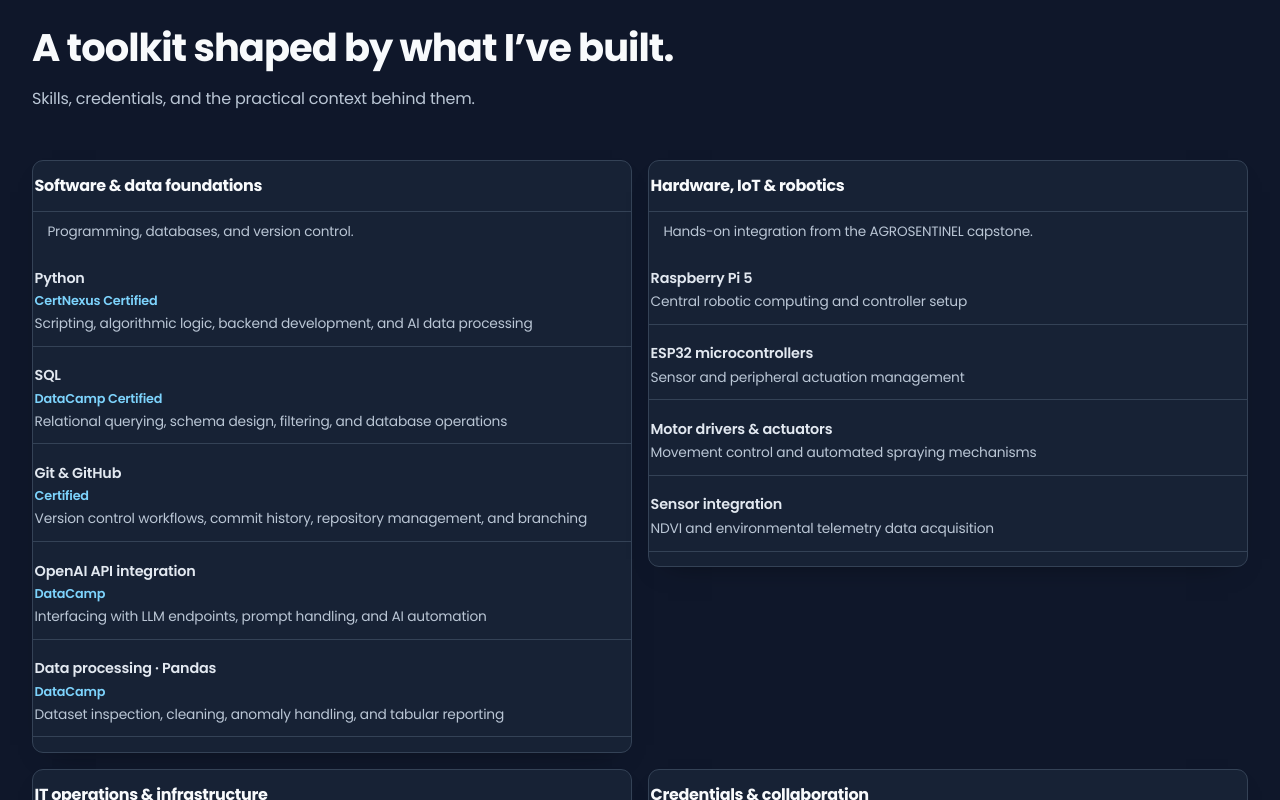
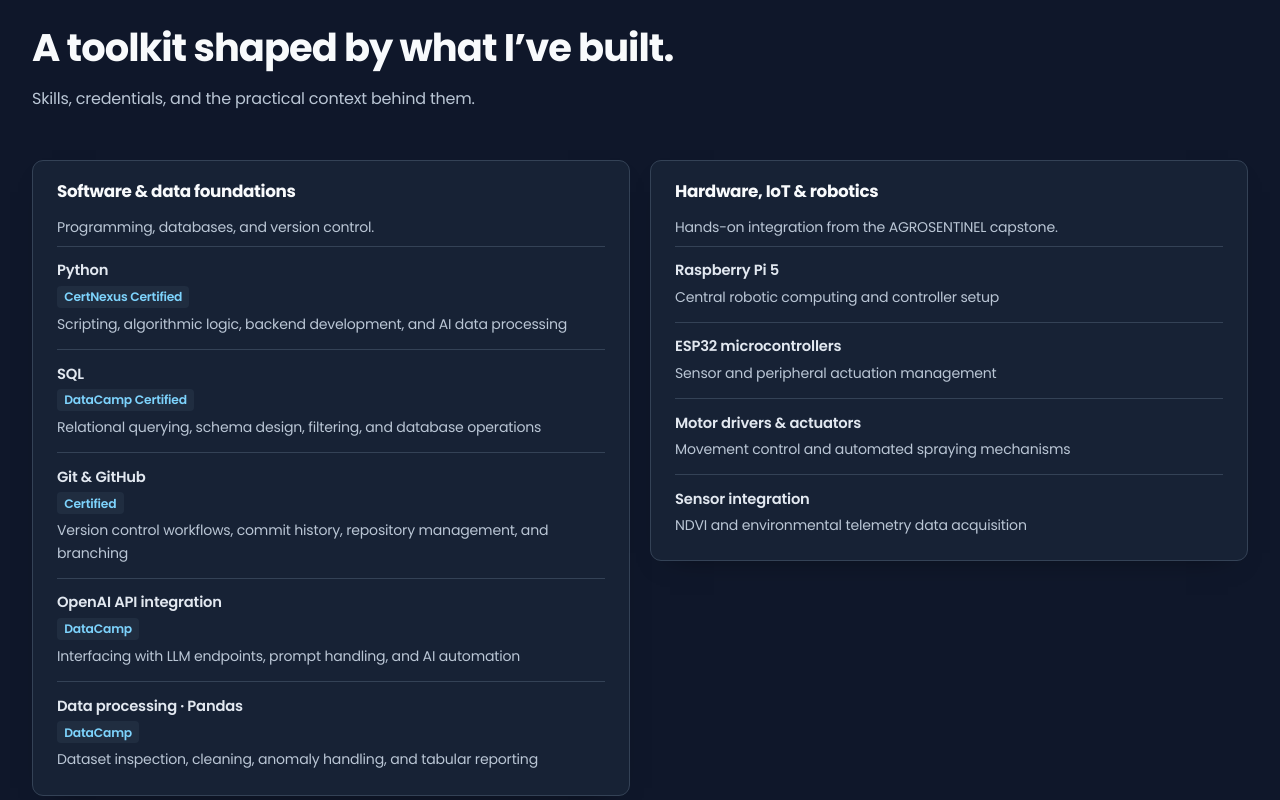
Before and after one commit to marktrowa199/Portfolio, a Next.js app: page / in a window 1280 px wide. Shown: the part 2000-2800 px from the top of the page. Built offline with nearby package versions, Linux system fonts and the light colour scheme.

Commit message:
refactor: separate experience and education sections

```diff
--- a/app/globals.css
+++ b/app/globals.css
@@ -117,20 +117,20 @@
 .about-detail-list h3 { font-size: .92rem; font-weight: 650; }
 .about-detail-list p { margin-top: .25rem; color: var(--text-muted); font-size: .86rem; line-height: 1.55; }
 
-.skill-wall { display: grid; grid-template-columns: repeat(1, minmax(0, 1fr)); gap: 1rem; align-items: start; }
+.skill-wall { display: grid; grid-template-columns: minmax(0, 1fr); gap: 1.25rem; align-items: start; }
 .skill-module { --module-color: var(--brick-blue); overflow: hidden; border: 1px solid var(--border); border-radius: 11px; background: var(--bg-raised); box-shadow: var(--shadow-block); }
 .skill-module--yellow { --module-color: var(--brick-yellow); }
 .skill-module--red { --module-color: var(--brick-red); }
 .skill-module--green { --module-color: var(--brick-green); }
-.skill-module__header { min-height: 3rem; display: flex; align-items: center; justify-content: space-between; gap: 1rem; border-bottom: 1px solid var(--border); padding: .8rem .1rem; color: var(--module-color); }
-.skill-module__header h3 { color: var(--text-heading); font-size: 1rem; font-weight: 650; letter-spacing: -.02em; }
-.skill-module__items { display: flex; flex-wrap: wrap; gap: .45rem; padding: .9rem 0; }
-.skill-module__subtitle { padding: .65rem .9rem 0; color: var(--text-muted); font-size: .85rem; line-height: 1.45; }
-.skill-module__items { display: grid; grid-template-columns: 1fr; }
-.skill-module__items li { display: grid; gap: .22rem; border-bottom: 1px solid var(--border); padding: .7rem .1rem; color: var(--text-main); font-size: .9rem; line-height: 1.45; }
-.skill-module__name { font-weight: 600; }
-.skill-module__tag { color: var(--module-color); font-size: .8rem; font-weight: 600; }
-.skill-module__note { color: var(--text-muted); font-size: .86rem; line-height: 1.5; }
+.skill-module { padding: 1.2rem clamp(1rem, 2vw, 1.5rem) .65rem; }
+.skill-module__header { display: flex; align-items: flex-start; justify-content: space-between; gap: 1rem; padding: 0 0 .85rem; color: var(--module-color); }
+.skill-module__header h3 { min-width: 0; color: var(--text-heading); font-size: 1.05rem; font-weight: 650; letter-spacing: -.02em; line-height: 1.35; }
+.skill-module__subtitle { color: var(--text-muted); font-size: .88rem; line-height: 1.55; }
+.skill-module__items { display: grid; grid-template-columns: minmax(0, 1fr); margin-top: .45rem; }
+.skill-module__items li { display: grid; min-width: 0; gap: .3rem; border-top: 1px solid var(--border); padding: .85rem 0; color: var(--text-main); font-size: .92rem; line-height: 1.5; }
+.skill-module__name { overflow-wrap: anywhere; font-weight: 600; line-height: 1.4; }
+.skill-module__tag { width: fit-content; max-width: 100%; border-radius: 4px; background: var(--bg-soft); padding: .16rem .45rem; color: var(--module-color); font-size: .77rem; font-weight: 600; line-height: 1.4; overflow-wrap: anywhere; }
+.skill-module__note { color: var(--text-muted); font-size: .88rem; line-height: 1.6; overflow-wrap: anywhere; }
 
 .journey-bricks { display: grid; gap: .75rem; }
 .journey-brick { --journey-color: var(--brick-blue); display: grid; grid-template-columns: minmax(6.4rem, .38fr) 1fr; gap: .9rem; align-items: stretch; }
@@ -173,6 +173,9 @@
 .project-tech-list { display: flex; flex-wrap: wrap; gap: .45rem; margin-top: .6rem; padding: 0; list-style: none; }
 .project-technology { display: inline-flex; min-height: 2rem; align-items: center; border: 1px solid var(--border); border-radius: 6px; background: var(--bg-soft); padding: .32rem .65rem; color: var(--text-main); font-size: .85rem; }
 .project-block__link-placeholder { color: var(--text-dim); font-size: .85rem; }
+.project-block__actions { display: flex; flex-wrap: wrap; gap: .75rem; }
+.project-demo-link { display: inline-flex; min-height: 2.75rem; align-items: center; justify-content: center; gap: .5rem; border: 1px solid var(--border); border-radius: 6px; background: var(--bg-soft); padding: .65rem .9rem; color: var(--text-heading); font-size: .88rem; font-weight: 600; line-height: 1.3; text-decoration: none; transition: border-color 180ms ease, color 180ms ease, background-color 180ms ease; }
+.project-demo-link:hover { border-color: var(--accent); background: var(--bg-raised); color: var(--accent); }
 
 @media (max-width: 640px) {
   .section-wrap { width: min(100% - 2rem, 76rem); }
@@ -187,7 +190,7 @@
   .journey-company__logo { width: 8rem; min-height: 3rem; }
 }
 
-@media (min-width: 640px) {
+@media (min-width: 960px) {
   .skill-wall { grid-template-columns: repeat(2, minmax(0, 1fr)); }
 }
 
--- a/components/hero/Hero.tsx
+++ b/components/hero/Hero.tsx
@@ -29,7 +29,7 @@
             Aspiring Associate Software Engineer / Junior Developer
           </p>
           <p className="mt-2 text-base font-medium text-[var(--text-muted)] sm:text-lg">
-            Software · data · AI · IoT
+            Software · data · AI · IoT · Full Stack Developer
           </p>
           <p className="mt-5 max-w-[58ch] text-base leading-relaxed text-[var(--text-muted)]">
             Motivated BSIT graduate from Our Lady of Fatima University seeking to apply my skills in Python, SQL, Git, and software development while contributing to engineering solutions and growing as a software engineer.
--- a/components/projects/Projects.tsx
+++ b/components/projects/Projects.tsx
@@ -8,6 +8,7 @@
   contribution?: string;
   features?: string[];
   technologies?: string[];
+  demoUrl?: string;
   sourceNote?: string;
   featured?: boolean;
 };
@@ -32,50 +33,13 @@
   {
     id: "jobup",
     title: "JobUp",
+    demoUrl: "https://job-up.vercel.app/",
     category: "AI · JOB SEARCH",
     summary: "AI-powered job application assistant / job search platform.",
     color: "yellow",
     sourceNote: "Further project details and a repository link aren’t available in the current source.",
   },
-  {
-    id: "netflix-analysis",
-    title: "Netflix Data Analysis",
-    category: "DATA · SQL",
-    summary: "SQL data analytics project using PostgreSQL.",
-    color: "red",
-    technologies: ["SQL", "PostgreSQL"],
-    sourceNote: "The dataset, query scope, contribution, results, and repository link aren’t documented here.",
-  },
-  {
-    id: "insightforge",
-    title: "InsightForge",
-    category: "DATA · ANALYSIS",
-    summary: "Dataset upload, cleaning, analysis, charts, and reports.",
-    color: "green",
-    sourceNote: "Further implementation details and a repository link aren’t available in the current source.",
-  },
-  {
-    id: "data-pipeline",
-    title: "Python & SQL Analytics Pipeline with OpenAI API",
-    category: "DATA · BACKEND",
-    summary: "Automated data cleaning, SQL query aggregation, and AI text synthesis.",
-    color: "blue",
-    context: "The repository describes a workflow for cleaning heterogeneous datasets, transforming them with relational SQL, and producing human-readable summaries.",
-    contribution: "Implemented relational SQL filtering, multi-table joins, and aggregates; used Pandas for missing values, anomaly handling, and type normalization; integrated OpenAI API for summaries. Related DataCamp Python Data Associate and SQL certifications are listed in credentials.",
-    features: ["Relational SQL filtering and multi-table joins.", "Pandas missing-value handling, anomaly detection, and type normalization.", "OpenAI API integration to generate natural-language summaries of data anomalies."],
-    technologies: ["Python", "SQL", "Pandas", "OpenAI API", "PostgreSQL"],
-  },
-  {
-    id: "it-ops-toolkit",
-    title: "IT Operations & Workstation Diagnostics Suite",
-    category: "SYSTEMS · AUTOMATION",
-    summary: "System deployment scripts, VPN verification, and workstation health diagnostics.",
-    color: "red",
-    context: "The repository describes reducing manual steps in workstation provisioning, VPN setup, and hardware health troubleshooting.",
-    contribution: "Developed operational scripts to check system configuration, audit device hardware, and verify secure VPN connectivity, drawing on enterprise IT support experience at Concentrix.",
-    features: ["System configuration checks, user profile setup, and VPN endpoint ping testing.", "Standardized hardware inventory logging for equipment lifecycle management.", "Diagnostic logging routines and issue documentation."],
-    technologies: ["PowerShell", "Python", "Windows", "Networking"],
-  },
+
 ];
 
 function ProjectBlock({ project }: { project: Project }) {
@@ -123,6 +87,13 @@
         )}
 
         {project.sourceNote && <p className="project-block__link-placeholder">{project.sourceNote}</p>}
+        {project.demoUrl && (
+          <div className="project-block__actions">
+            <a className="project-demo-link" href={project.demoUrl} target="_blank" rel="noopener noreferrer" aria-label={`View ${project.title} demo (opens in a new tab)`}>
+              View Demo
+            </a>
+          </div>
+        )}
       </div>
     </article>
   );
--- a/components/timeline/Timeline.tsx
+++ b/components/timeline/Timeline.tsx
@@ -2,7 +2,19 @@
 import olfuLogo from "@/components/image/OLFU LOGO.jpg";
 import concentrixLogo from "@/components/image/concentrix-logo-trimmed.png";
 
-const milestones = [
+type Milestone = {
+  type: string;
+  date: string;
+  title: string;
+  place: string;
+  location: string;
+  color: "blue" | "green" | "yellow";
+  detail: string;
+  highlights: string[];
+  tags: string[];
+};
+
+const experience: Milestone[] = [
   {
     type: "Work Experience", date: "Feb. 2026 – April 2026", title: "IT Operations / IT Support Intern",
     place: "Concentrix", location: "Quezon City, Philippines", color: "blue",
@@ -29,6 +41,9 @@
     ],
     tags: ["Raspberry Pi 5", "ESP32", "AI Model Training", "Motor Drivers", "Sensors", "Automated Spraying"],
   },
+];
+
+const education: Milestone[] = [
   {
     type: "Higher Education", date: "2022 – 2026", title: "Bachelor of Science in Information Technology (BSIT)",
     place: "Our Lady of Fatima University – Quezon City", location: "Quezon City, Philippines", color: "yellow",
@@ -42,16 +57,10 @@
   },
 ];
 
-export default function Timeline() {
+function MilestoneList({ items }: { items: Milestone[] }) {
   return (
-    <section id="journey" className="section-space scroll-mt-20">
-      <div className="section-wrap grid gap-9 lg:grid-cols-[.7fr_1.3fr] lg:gap-16">
-        <div>
-          <h2 className="section-title">Experience, education, and the work between.</h2>
-          <p className="section-intro mt-4">A timeline of enterprise IT support, capstone robotics, and my degree at Our Lady of Fatima University.</p>
-        </div>
     <ol className="journey-bricks">
-          {milestones.map((item) => (
+      {items.map((item) => (
         <li key={item.type} className={`journey-brick journey-brick--${item.color}`}>
           <div className="journey-brick__date">
             <p>{item.date}</p>
@@ -82,7 +91,31 @@
         </li>
       ))}
     </ol>
+  );
+}
+
+export default function Timeline() {
+  return (
+    <>
+      <section id="journey" className="section-space scroll-mt-20">
+        <div className="section-wrap grid gap-8 lg:grid-cols-[.7fr_1.3fr] lg:gap-16">
+          <div>
+            <h2 className="section-title">Experience</h2>
+            <p className="section-intro mt-4">Professional experience and project work.</p>
+          </div>
+          <MilestoneList items={experience} />
         </div>
       </section>
+
+      <section id="education" className="section-space scroll-mt-20 border-t border-[var(--border)]">
+        <div className="section-wrap grid gap-8 lg:grid-cols-[.7fr_1.3fr] lg:gap-16">
+          <div>
+            <h2 className="section-title">Education</h2>
+            <p className="section-intro mt-4">Academic background.</p>
+          </div>
+          <MilestoneList items={education} />
+        </div>
+      </section>
+    </>
   );
 }
```
Lines whose indentation alone changed are shown as unchanged.
